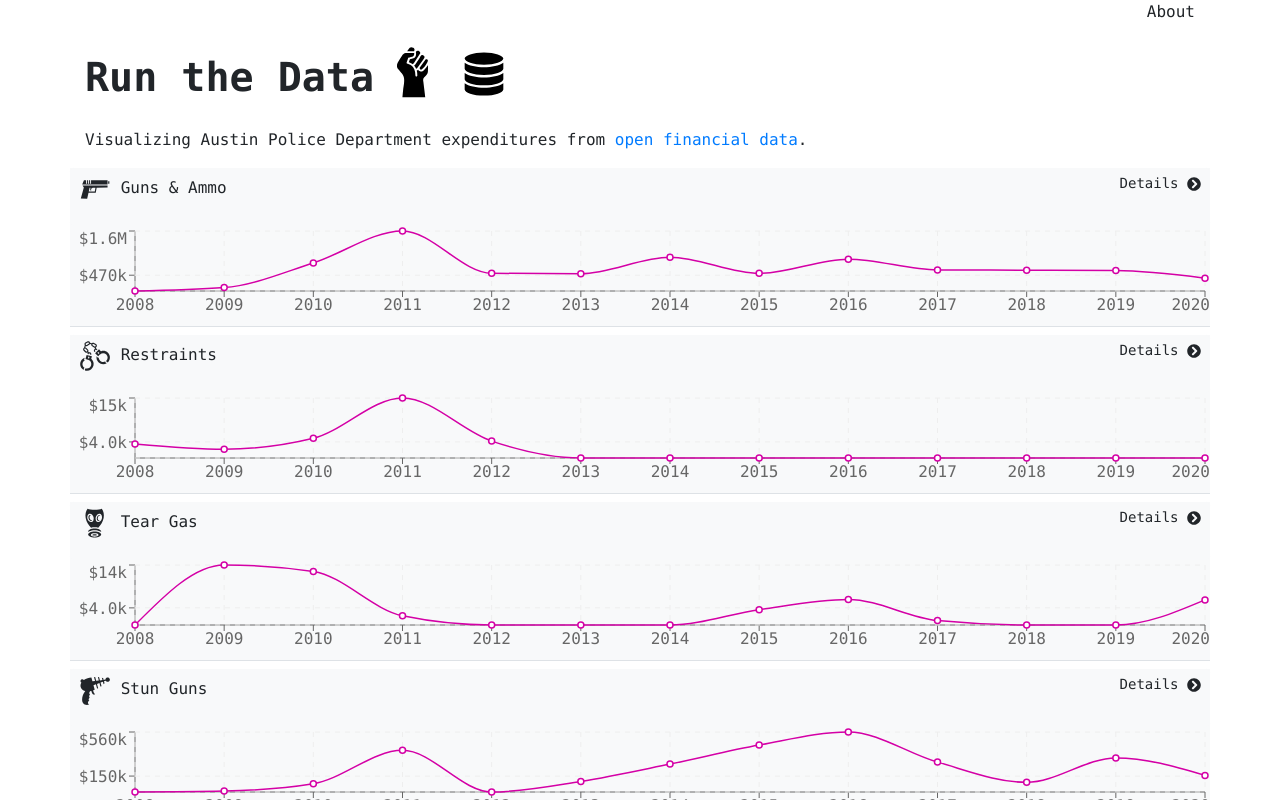
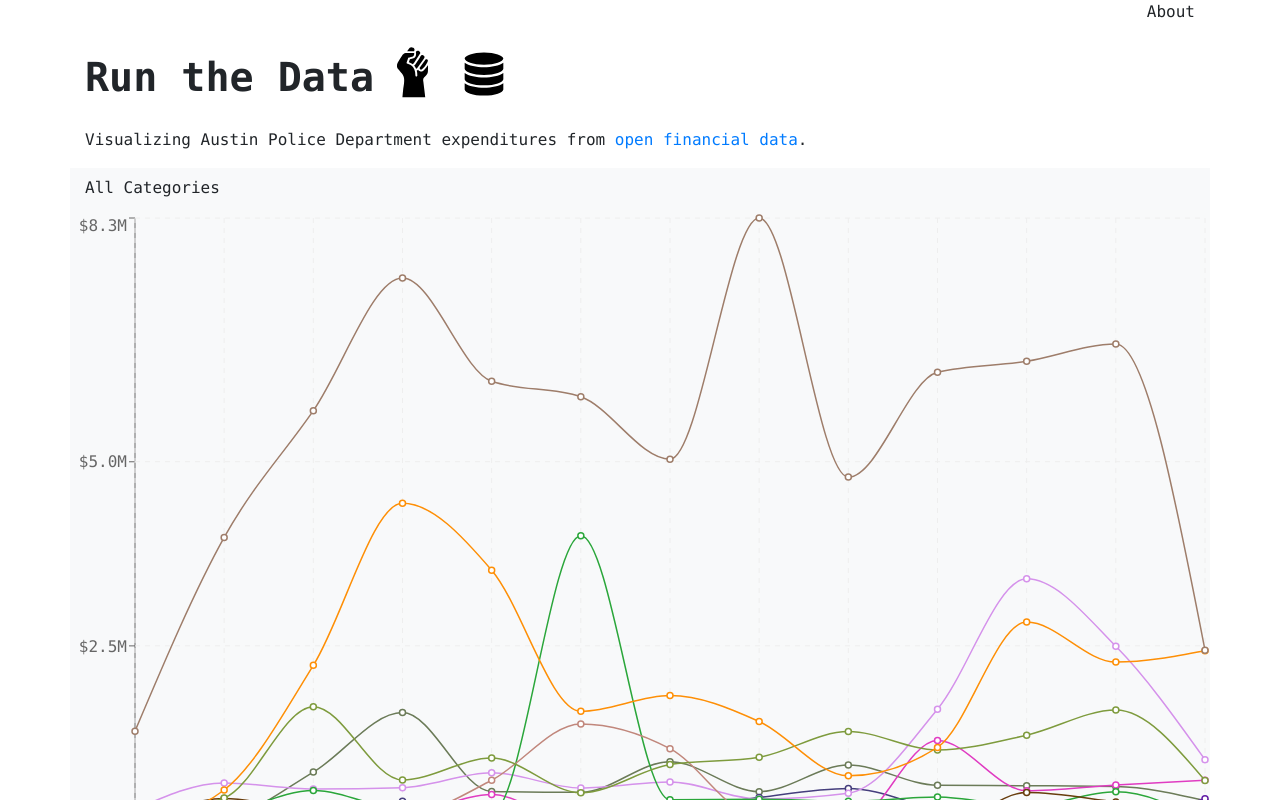
Before and after one commit to johnclary/run-the-data, a React (Create React App) app: page / in a window 1280 px wide. Shown: the top 800 px of the page. Built offline with nearby package versions, Linux system fonts and the light colour scheme.

Commit message:
Added All Categories chart

```diff
--- a/src/components/Categories.jsx
+++ b/src/components/Categories.jsx
@@ -22,6 +22,32 @@ import {
 } from "react-icons/gi";
 
 import { TiVendorMicrosoft } from "react-icons/ti";
+
+export const COLORS = [
+  "#6b7b58",
+  "#275b52",
+  "#7dbf9b",
+  "#453e7d",
+  "#d592eb",
+  "#82185f",
+  "#e03cc2",
+  "#621da6",
+  "#6e9df7",
+  "#2da0a1",
+  "#137575",
+  "#2aa63a",
+  "#683d0d",
+  "#c1877c",
+  "#982a25",
+  "#f7767d",
+  "#7e9b3d",
+  "#fe8f06",
+  "#9e7d6a",
+  "#d29b38",
+  "#ff1c5d",
+  "#36f459",
+  "#9f04fc",
+];
 
 export const SPEND_CATEGORIES = [
   {
--- /dev/null
+++ b/src/components/Combined.jsx
@@ -0,0 +1,102 @@
+import React from "react";
+import {
+  LineChart,
+  Line,
+  CartesianGrid,
+  XAxis,
+  YAxis,
+  Tooltip,
+  ResponsiveContainer,
+  Legend,
+} from "recharts";
+import { COLORS } from "./Categories";
+
+import * as d3Array from "d3-array";
+import * as d3Format from "d3-format";
+
+const tooltipValueFormatter = (value, name, props) => [
+  d3Format.format("$.2s")(value),
+  name + ": ",
+];
+
+const tooltipLabelFormatter = (d) => {
+  return parseInt(d);
+};
+
+const yAxisTickFormatter = (d) => {
+  return d3Format.format("$.2s")(d);
+};
+
+const xAxisTickFormatter = (d) => {
+  return parseInt(d);
+};
+
+function yDomain(data) {
+  const yMin = d3Array.min(data, (d) => parseInt(d.total));
+  const yMax = d3Array.max(data, (d) => parseInt(d.total));
+  return [yMin, yMax];
+}
+
+function renderLine(category, index) {
+  return (
+    <Line
+      isAnimationActive={false}
+      type="monotone"
+      dataKey={category.name}
+      key={category.name}
+      stroke={COLORS[index]}
+      strokeWidth={1.5}
+    />
+  );
+}
+
+function mapDataByYear(data) {
+  let years = {};
+  data.forEach((point) => {
+    let year;
+    if (years[point.cal_year] === undefined) {
+      year = { cal_year: point.cal_year };
+      years[point.cal_year] = year;
+    } else {
+      year = years[point.cal_year];
+    }
+    year[point.category] = point.total;
+  });
+  return years;
+}
+
+function MakeChart(props) {
+  const { data, categories } = props;
+  const years = mapDataByYear(data);
+  return (
+    <div className="bg-light mb-2 row">
+      <div className="col">
+        <div className="justify-content-between row">
+          <div className="col">
+            <h6 className="text-left">
+              <p className="text-reset" style={{paddingTop: '10px'}}>All Categories</p>
+            </h6>
+          </div>
+        </div>
+      </div>
+      <ResponsiveContainer width="100%" height={700}>
+        <LineChart width={500} height={600} data={Object.values(years)}>
+          <Legend verticalAlign="bottom" height={48} />
+          <XAxis dataKey="cal_year" tickFormatter={xAxisTickFormatter} />
+          <YAxis domain={yDomain(data)} tickFormatter={yAxisTickFormatter} />
+          <CartesianGrid stroke="#eee" strokeDasharray="5 5" />
+          {categories.map((category, index) => renderLine(category, index))}
+          <Tooltip
+            formatter={tooltipValueFormatter}
+            labelFormatter={tooltipLabelFormatter}
+            separator=""
+          />
+        </LineChart>
+      </ResponsiveContainer>
+    </div>
+  );
+}
+
+export default function Combined(props) {
+  return <MakeChart {...props} />;
+}
--- a/src/components/Home.jsx
+++ b/src/components/Home.jsx
@@ -3,6 +3,7 @@ import Container from "react-bootstrap/Container";
 import PageHeader from "./PageHeader";
 import Footer from "./Footer";
 import CategoryRow from "./CategoryRow";
+import Combined from "./Combined";
 import { SPEND_CATEGORIES } from "./Categories";
 import * as DATA from "../data/category_totals_by_year.json";
 import Nav from "./Nav";
@@ -20,10 +21,11 @@ const filterDataByCategory = (data, category) => {
 export default function Home() {
   const [explorerCategory, setExplorerCategory] = React.useState(null);
   return (
-    <React.Fragment>
+    <>
     <Container className="min-vh-100">
       <Nav links={[{ href: "/about", name: "About" }]} />
       <PageHeader />
+      <Combined data={DATA.default.rows} categories={SPEND_CATEGORIES} />
       {SPEND_CATEGORIES.map((category) => (
         <CategoryRow
           key={category.name}
@@ -35,6 +37,6 @@ export default function Home() {
       ))}
     </Container>
     <Footer/>
-    </React.Fragment>
+    </>
   );
 }
```
